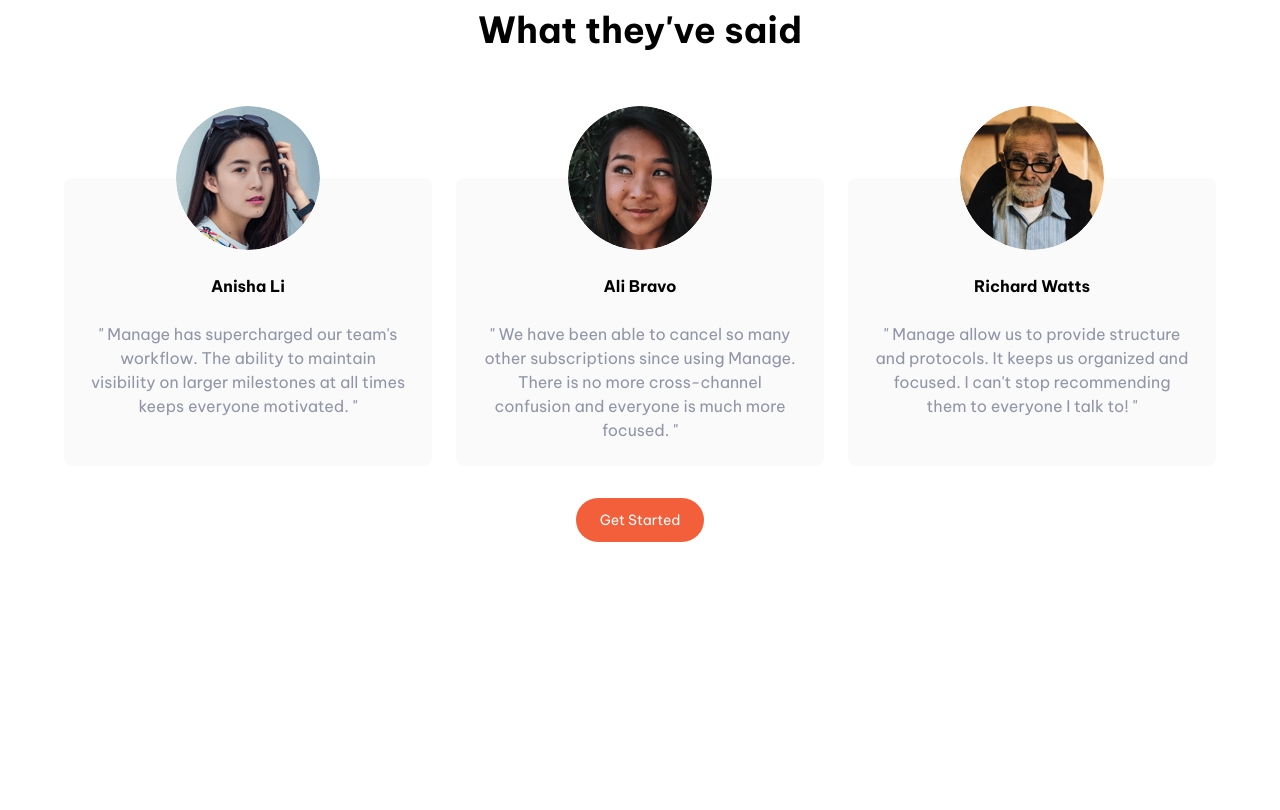
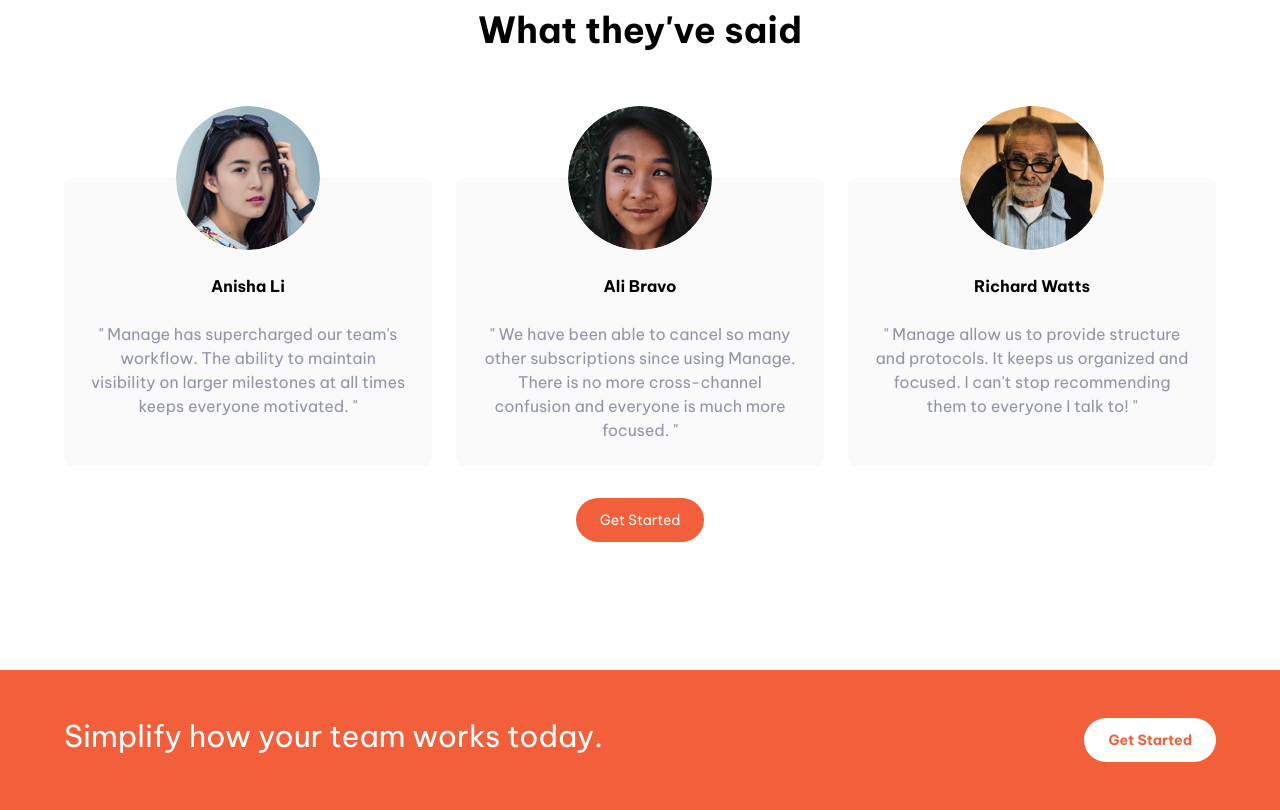
Before and after one commit to bazifabdullah/Manage-Landing-Page, a website: page index.html in a window 1280 px wide. Shown: the part 1190-2000 px from the top of the page. Before the commit the page ends 1732 px from the top, so only its background shows below. Drawn offline with Linux system fonts and the light colour scheme.

Commit message:
Complete CTA Section

```diff
--- a/index.html
+++ b/index.html
@@ -164,6 +164,16 @@
             </div>
         </div>
     </section>
-
+    <!-- CTA Section -->
+    <section id="CTA">
+        <div class="flex mt-32 flex-col space-y-6 justify-between px-16 py-12 md:space-y-0 md:flex-row bg-brightRed">
+            <h2 class="text-3xl text-white md:w-1/2">
+                Simplify how your team works today.
+            </h2>
+            <div class="flex items-center">
+                <a href="#" class="bg-white px-6 p-3 text-brightRed font-bold rounded-full hover:text-brightRedLight text-sm">Get Started</a>
+            </div>
+        </div>
+    </section>
 </body>
 </html>
```
